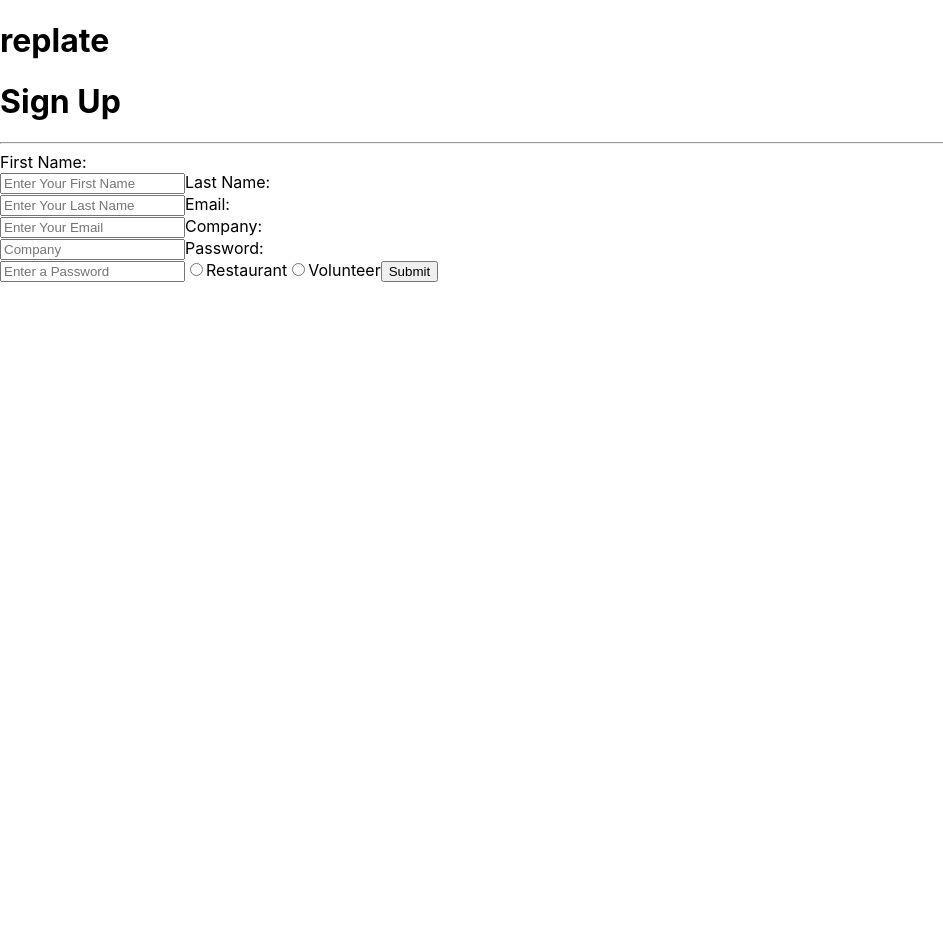
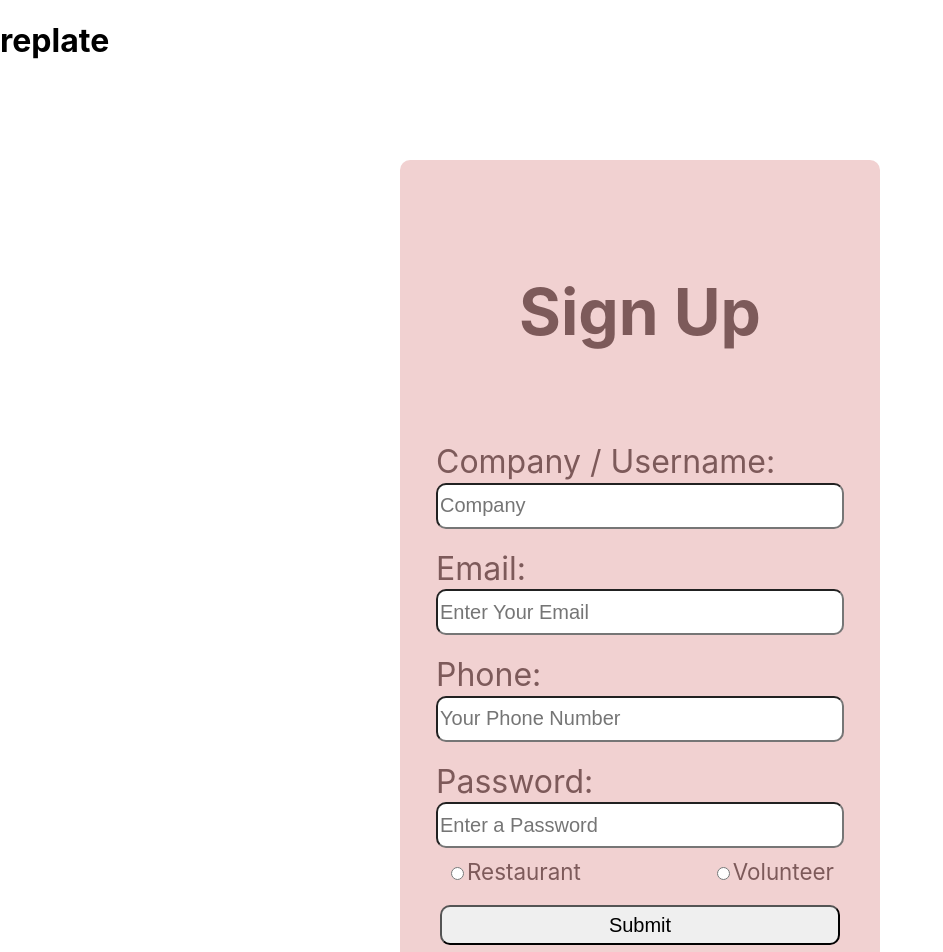
Before and after one commit to BW-REPLATE-1/FE, a React (Create React App) app: page / in a window 1280 px wide. Shown: the top 952 px of the page, without its empty margins (0-943 px from the left). Before the commit the page ends 800 px from the top, so only its background shows below. Built offline with nearby package versions, Linux system fonts and the light colour scheme.

Commit message:
login and signup forms - login not styled

```diff
--- a/src/components/forms/SignUp.js
+++ b/src/components/forms/SignUp.js
@@ -1,87 +1,185 @@
 import React from "react";
 // import axios from "axios";
-import { useForm } from "react-hook-form";
+import styled from "styled-components";
+import { useForm, ErrorMessage } from "react-hook-form";
+import { waitForDomChange } from "@testing-library/react";
+
+const Form = styled.form`
+  font-size: 2em;
+  background: #f1d1d1;
+  color: #7d5a5a;
+  margin: 100px 400px;
+  padding: 70px 0px;
+  border-radius: 10px;
+  display: flex;
+  flex-direction: column;
+  align-items: center;
+
+  @media (max-width: 700px);
+`;
+
+const InputContainer = styled.div`
+  display: flex;
+  flex-direction: column;
+  justify-content: flex-start;
+`;
+
+const Fields = styled.input`
+  width: 400px;
+  height: 40px;
+  font-size: 20px;
+  border-radius: 10px;
+`;
+
+let InputSpacer = styled.div`
+  margin: 10px;
+`;
+
+let RadioContainer = styled.div`
+  margin: 0px 20px;
+  font-size: 0.7em;
+  display: flex;
+  justify-content: space-between;
+`;
+
+let Submit = styled.input`
+  margin: 20px 0px;
+  height: 40px;
+  width: 400px;
+  border-radius: 10px;
+  font-size: 20px;
+  transition: 0.5s;
+
+  &:hover {
+    background: blue;
+    color: white;
+  }
+`;
+
+let Err = styled.p`
+  color: red;
+  font-size: 0.5em;
+`;
+
+// let Radios = styled.div`
+//   display: flex;
+//   justify-content: space-between;
+// `;
 
 let SignUpForm = () => {
-  let { register, handleSubmit, errors} = useForm();
+  let { register, handleSubmit, errors } = useForm();
   let onSubmit = (userData) => {
     console.log(userData);
   };
 
   return (
-    <form onSubmit={handleSubmit(onSubmit)}>
+    <Form onSubmit={handleSubmit(onSubmit)}>
       <h1>Sign Up</h1>
-      <hr />
+      <br />
+      <InputContainer>
+        {/* <InputSpacer>
           <label>
             First Name:
             <br />
-        <input
-          id="fn"
+            <Fields
+              id="firstName"
               type="text"
               name="firstName"
               placeholder="Enter Your First Name"
               ref={register({ required: true, minLength: 2 })}
-        ></input>
-        {errors.firstName && errors.firstname.value === "required" && (
-          <p>Fist Name is Required</p>
+            ></Fields>
+            {errors.firstName?.type === "required" && (
+              <Err>⚠ Fist Name is Required</Err>
             )}
-        {errors.firstName && errors.firstname.value === "minLength" && (
-          <p>Must be at least two characters</p>
+            {errors.firstName?.type === "minLength" && (
+              <Err>⚠ Must be at least two characters</Err>
             )}
           </label>
+        </InputSpacer>
+        <InputSpacer>
           <label>
             Last Name:
             <br />
-        <input
-          id="ln"
+            <Fields
+              id="lastName"
               type="text"
               name="lastName"
               placeholder="Enter Your Last Name"
               ref={register({ required: true, minLength: 2 })}
-        ></input>
-        {errors.lastName && errors.lastName.value === "required" && (
-          <p>Last Name is Required</p>
+            ></Fields>
+            {errors.lastName?.type === "required" && (
+              <Err>⚠ Last Name is Required</Err>
             )}
-        {errors.lastName && errors.lastName.value === "minLength" && (
-          <p>Must be at least two characters</p>
+            {errors.lastName?.type === "minLength" && (
+              <Err>⚠ Must be at least two characters</Err>
             )}
           </label>
+        </InputSpacer> */}
+
+        <InputSpacer>
+          <label>
+            Company / Username:
+            <br />
+            <Fields
+              id="company"
+              type="text"
+              name="username"
+              placeholder="Company"
+              ref={register({ required: true })}
+            ></Fields>
+            {errors.username && <Err>⚠ Your Company Is Required</Err>}
+          </label>
+        </InputSpacer>
+
+        <InputSpacer>
           <label>
             Email:
             <br />
-        <input
+            <Fields
               id="email"
               type="email"
               name="email"
               placeholder="Enter Your Email"
-          ref={register({ reqired: true })}
-        ></input>
-        {errors.email && <p>Email is Required</p>}
+              ref={register({ required: true })}
+            ></Fields>
+            {errors.email && <Err>⚠ Email is Required</Err>}
           </label>
+        </InputSpacer>
+
+        <InputSpacer>
           <label>
-        Company:
+            Phone:
             <br />
-        <input
-          id="company"
-          type="text"
-          name="company"
-          placeholder="Company"
+            <Fields
+              id="phone"
+              type="number"
+              name="phone_number"
+              placeholder="Your Phone Number"
               ref={register({ required: true })}
-        ></input>
-        {errors.company && <p>Your Company Is Required</p>}
+            ></Fields>
+            {errors.phone_number && <Err>⚠ Your Phone Number Is Required</Err>}
           </label>
+        </InputSpacer>
+
+        <InputSpacer>
           <label>
             Password:
             <br />
-        <input
+            <Fields
               id="pass"
               type="password"
-          name="password1"
+              name="password"
               placeholder="Enter a Password"
-          ref={register({ required: true })}
-        ></input>
-        {errors.password1 && <p>Password is Required</p>}
+              // Password (UpperCase, LowerCase and Number)
+              ref={register({
+                required: true,
+                pattern: /^(?=.*\d)(?=.*[a-z])(?=.*[A-Z])(?!.*\s).*$/,
+              })}
+            ></Fields>
+            {errors.password && <Err>⚠ Password is Required</Err>}
           </label>
+        </InputSpacer>
+
         {/* <label>
         ReEnter Password:
         <br />
@@ -92,29 +190,40 @@ let SignUpForm = () => {
           placeholder="ReEnter your Password"
           ref={register({
             required: true,
-            // validate: (value) => {
-            //   if (value === getValues()["password"]) {
-            //     return true;
-            //   } else {
-            //     return "The passwords do not match";
-            //   }
-            // },
+            validate: (value) => value === watch("password"),
           })}
         ></input>
         {errors.password2 && errors.password2 === "required" && (
           <p>You must retype your password</p>
         )}
       </label> */}
+
+        <RadioContainer>
+          {/* <Radios> */}
             <label>
-        <input type="radio" value="restaurant" name="suType"></input>
+              <input
+                type="radio"
+                value="true"
+                name="isBusiness"
+                ref={register}
+              />
               Restaurant
             </label>
             <label>
-        <input type="radio" value="volunteer" name="suType"></input>
+              <input
+                type="radio"
+                value="false"
+                name="isBusiness"
+                ref={register}
+              />
               Volunteer
             </label>
-      <input type="submit"></input>
-    </form>
+            {errors.isBusiness && <Err>⚠ Type of Business is Required</Err>}
+          {/* </Radios> */}
+        </RadioContainer>
+      </InputContainer>
+      <Submit type="submit"></Submit>
+    </Form>
   );
 };
 
```
Also changed, not shown: src/components/forms/Login.js (+24 -6 lines). Lines whose indentation alone changed are shown as unchanged.
